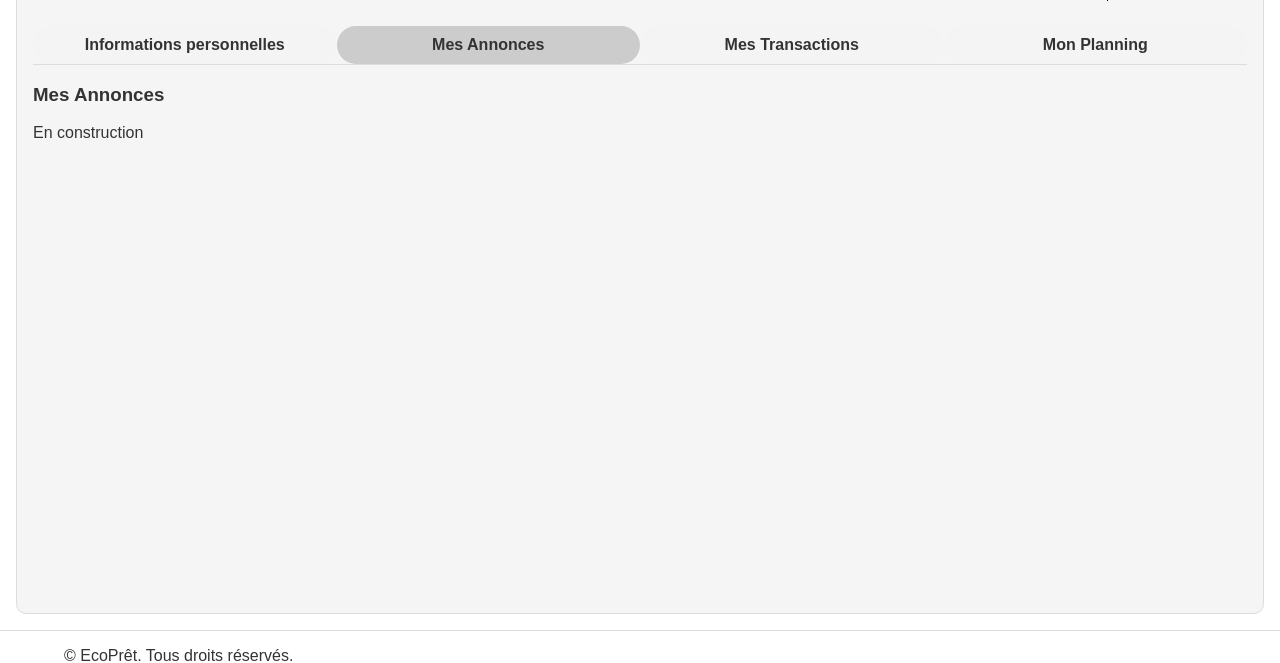
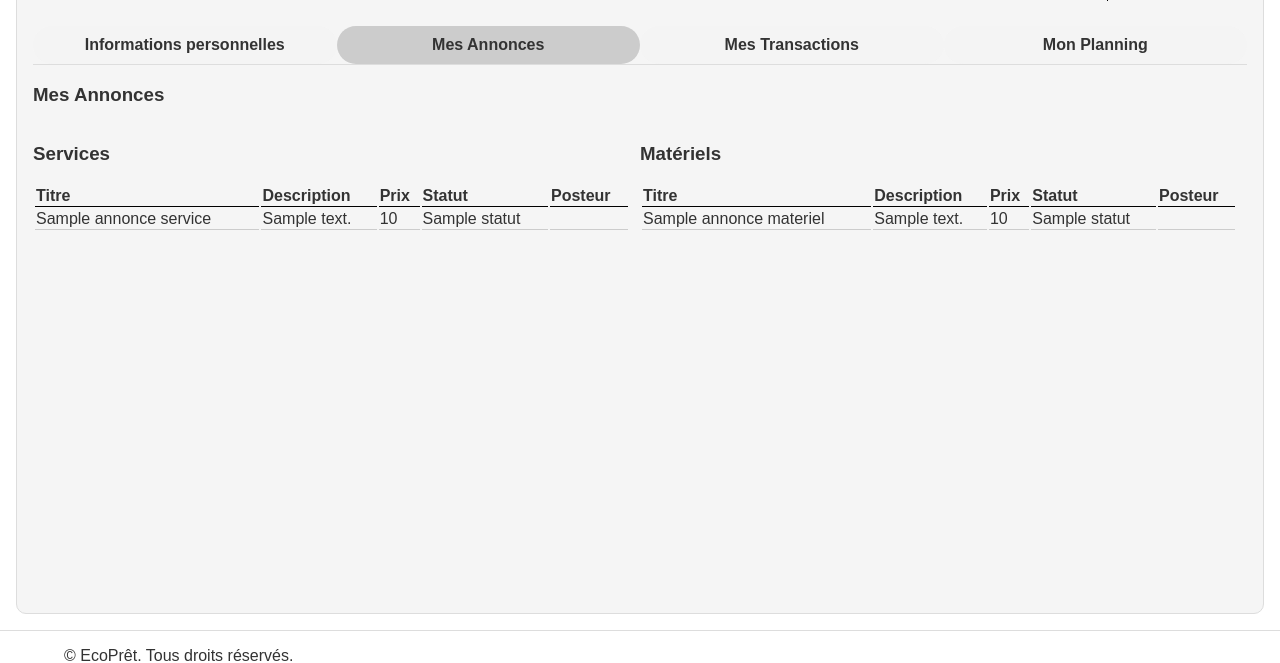
Before and after one commit to KhoualedRayan/eco_pret, a Symfony app: template templates/profile/index.html.twig in a window 1280 px wide, after a click on "Mes Annonces". Shown: the part 119-782 px from the top of the page. Run offline with Twig, Linux system fonts and the light colour scheme; the template is opened without the code that fills it: most values are stand-ins (such as "Sample title", 1, 10 or a date in 2020); some libraries are stand-ins or nearby versions.

Commit message:
Rajout annonces dans profil

```diff
--- a/public/styles/profil.css
+++ b/public/styles/profil.css
@@ -103,3 +103,29 @@
 .validerBouton {
     display: none;
 }
+
+
+/* CSS TEMPORARIRE A CHANGER DES 'Annonces' */
+.table-container {
+    display: flex;
+}
+
+.table-wrapper {
+    flex: 1;
+    margin-right: 10px;
+}
+
+/* Pour que les deux tableaux aient le m�me style */
+.table-wrapper table {
+    width: 100%;
+}
+
+.table-wrapper th {
+    border-bottom: 1px solid #000;
+    text-align: left;
+}
+
+.table-wrapper td {
+    border-bottom: 1px solid #ccc;
+    text-align: left;
+}
--- a/templates/profile/index.html.twig
+++ b/templates/profile/index.html.twig
@@ -67,7 +67,58 @@
 
     <div id="tab2" class="tab">
         <h3>Mes Annonces</h3>
-        <p>En construction</p>
+        <div class="table-container">
+            <div class="table-wrapper">
+                <h3>Services</h3>
+                <table>
+                    <thead>
+                        <tr>
+                            <th class="border-bottom text-left">Titre</th>
+                            <th class="border-bottom text-left">Description</th>
+                            <th class="border-bottom text-left">Prix</th>
+                            <th class="border-bottom text-left">Statut</th>
+                            <th class="border-bottom text-left">Posteur</th>
+                        </tr>
+                    </thead>
+                    <tbody>
+                        {% for anoServ in annonce_service %}
+                            <tr>
+                                <td class="border-bottom text-left">{{anoServ.getTitre()}}</td>
+                                <td class="border-bottom text-left">{{anoServ.getDescription()}}</td>
+                                <td class="border-bottom text-left">{{anoServ.getPrix()}}</td>
+                                <td class="border-bottom text-left">{{anoServ.getStatut()}}</td>
+                                <td class="border-bottom text-left">{{anoServ.getPosteur().getUsername()}}</td>
+                            </tr>
+                        {% endfor %}
+                    </tbody>
+                </table>
+            </div>
+            <div class="table-wrapper">
+                <h3>Matériels</h3>
+                <table>
+                    <thead>
+                        <tr>
+                            <th class="border-bottom text-left">Titre</th>
+                            <th class="border-bottom text-left">Description</th>
+                            <th class="border-bottom text-left">Prix</th>
+                            <th class="border-bottom text-left">Statut</th>
+                            <th class="border-bottom text-left">Posteur</th>
+                        </tr>
+                    </thead>
+                    <tbody>
+                        {% for anoMat in annonce_materiel %}
+                            <tr>
+                                <td class="border-bottom text-left">{{anoMat.getTitre()}}</td>
+                                <td class="border-bottom text-left">{{anoMat.getDescription()}}</td>
+                                <td class="border-bottom text-left">{{anoMat.getPrix()}}</td>
+                                <td class="border-bottom text-left">{{anoMat.getStatut()}}</td>
+                                <td class="border-bottom text-left">{{anoMat.getPosteur().getUsername()}}</td>
+                            </tr>
+                        {% endfor %}
+                    </tbody>
+                </table>
+            </div>
+        </div>
     </div>
 
     <div id="tab3" class="tab">
```
Also changed, not shown: src/Controller/ProfileController.php (+7 -1 lines).
